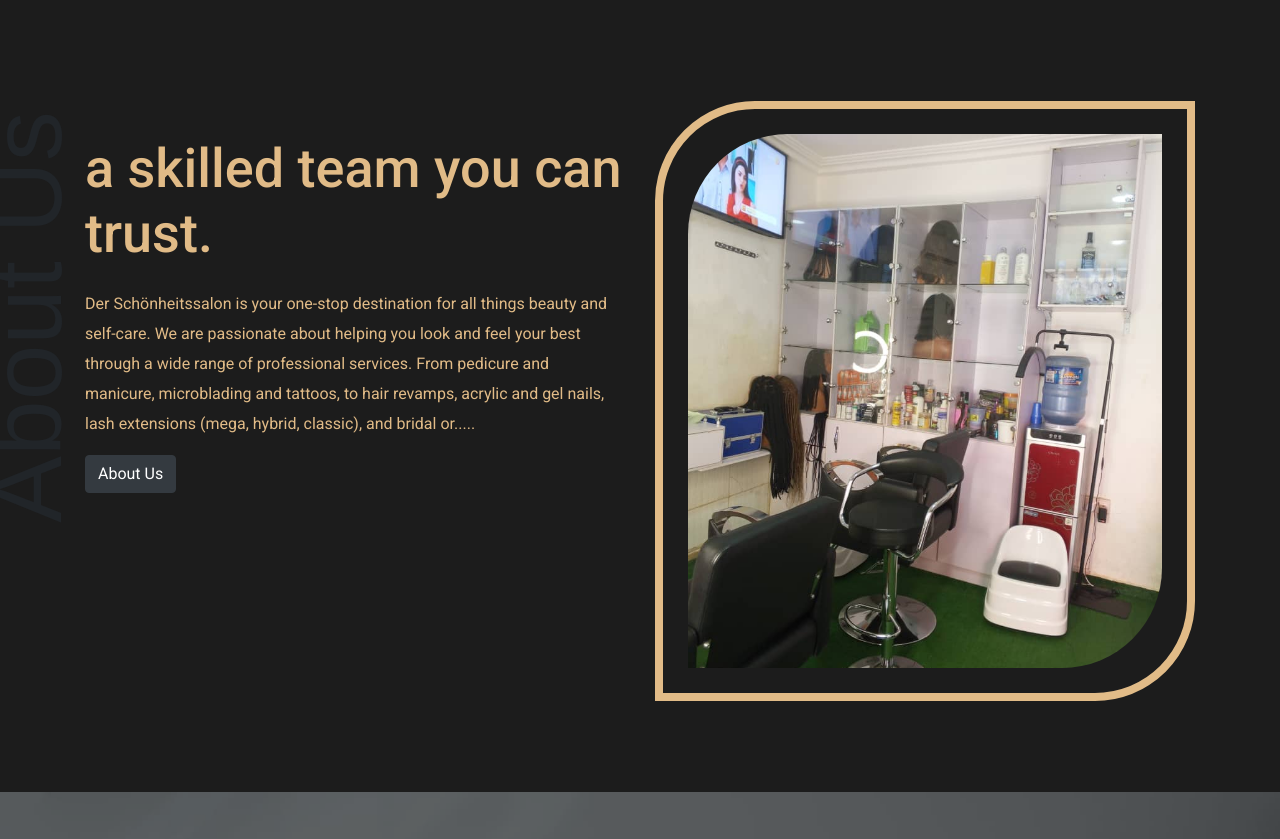
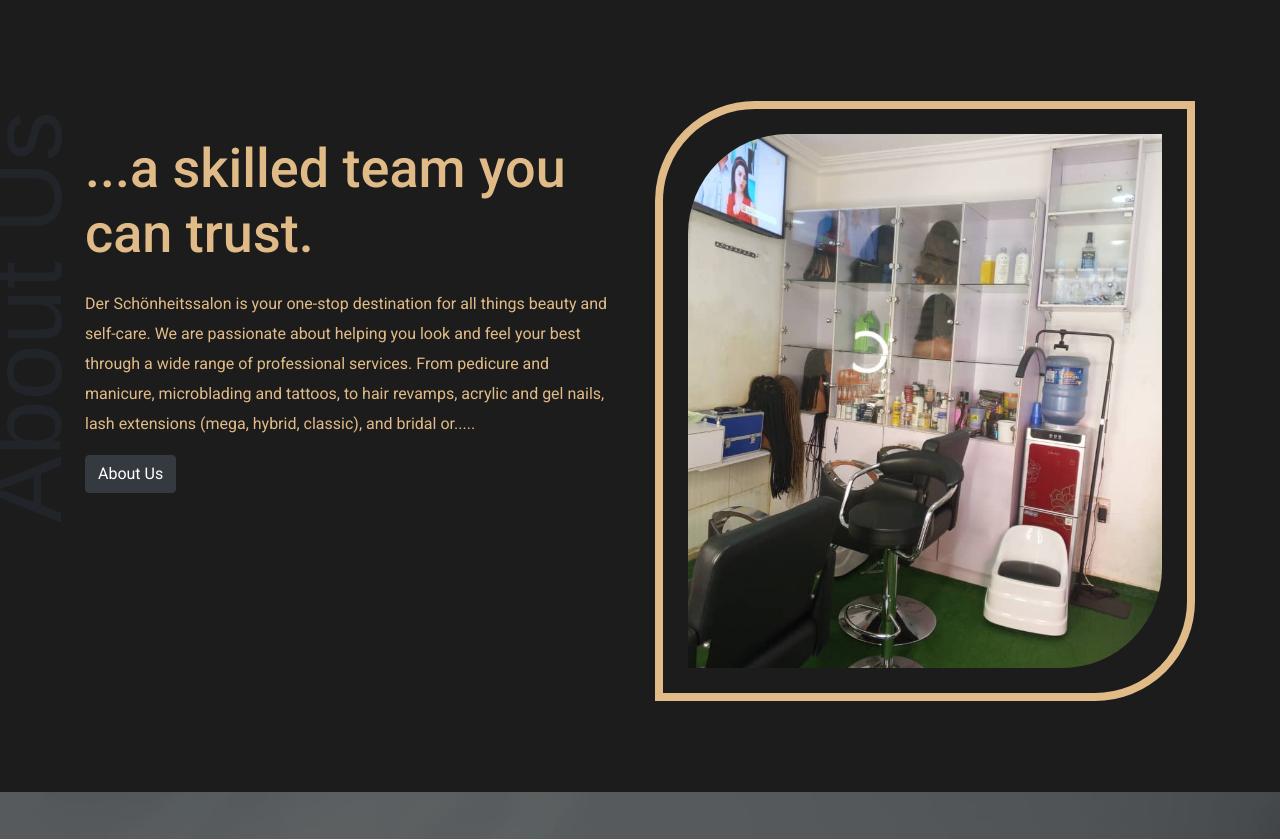
Before and after one commit to jerryoo1/Der-Schonheitssalon, a plain HTML site: page index.html in a window 1280 px wide. Shown: the part 840-1679 px from the top of the page. Drawn offline with nearby package versions, Linux system fonts and the light colour scheme; a script that the page names is missing; files whose address does not match are found by name; a web font is replaced by a local one.

Commit message:
Update index.html
index page updated

```diff
--- a/index.html
+++ b/index.html
@@ -120,7 +120,7 @@
                 <div class="col-lg-6 order-lg-1 order-2">
                     <div class="about-content wow fadeInLeftBig">
                         <h2 class="h2-title" data-wow-duration="1000ms">About Us</h2>
-                        <h3 class="h3-title">a skilled team you can trust.</h3>
+                        <h3 class="h3-title">...a skilled team you can trust.</h3>
                         <div class="overflow-text">
                             <p>Der Schönheitssalon is your one-stop destination for all things beauty and self-care. We
                                 are passionate about helping you look and feel your best through a wide range of
```
